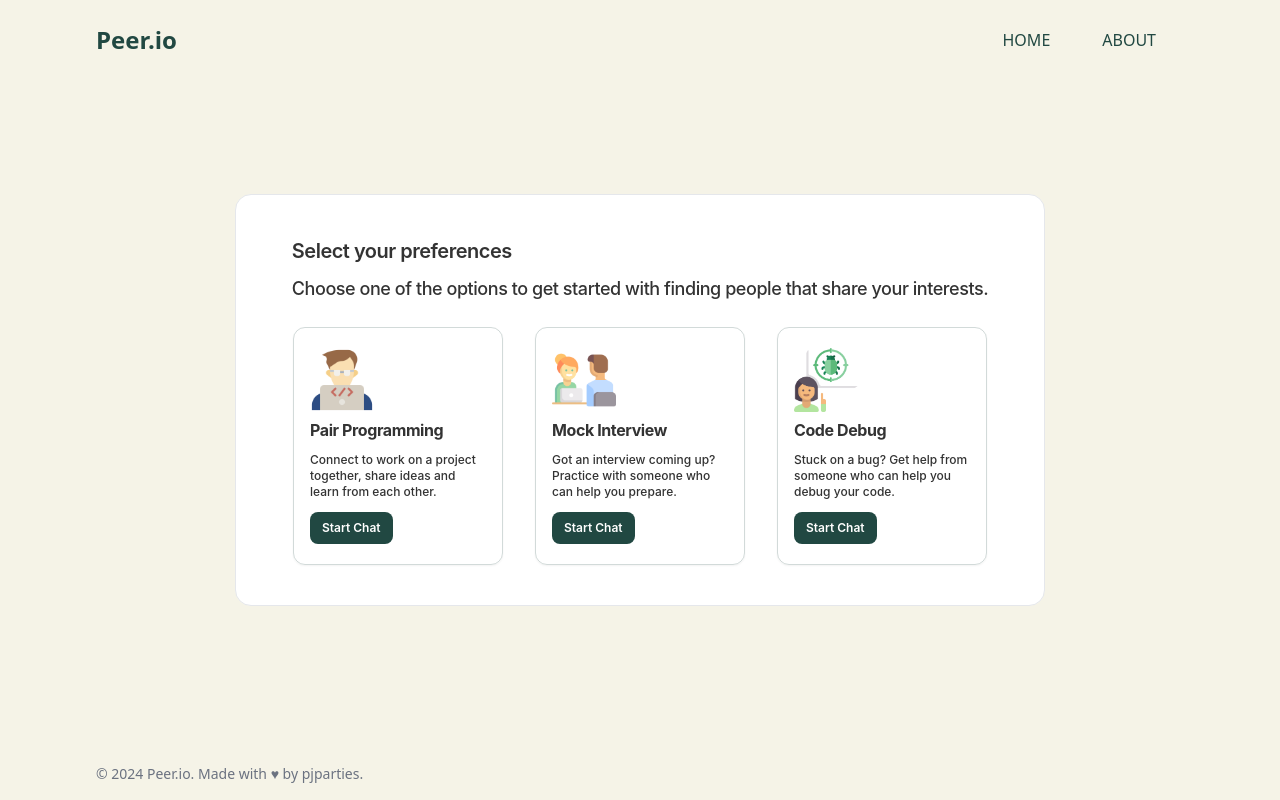
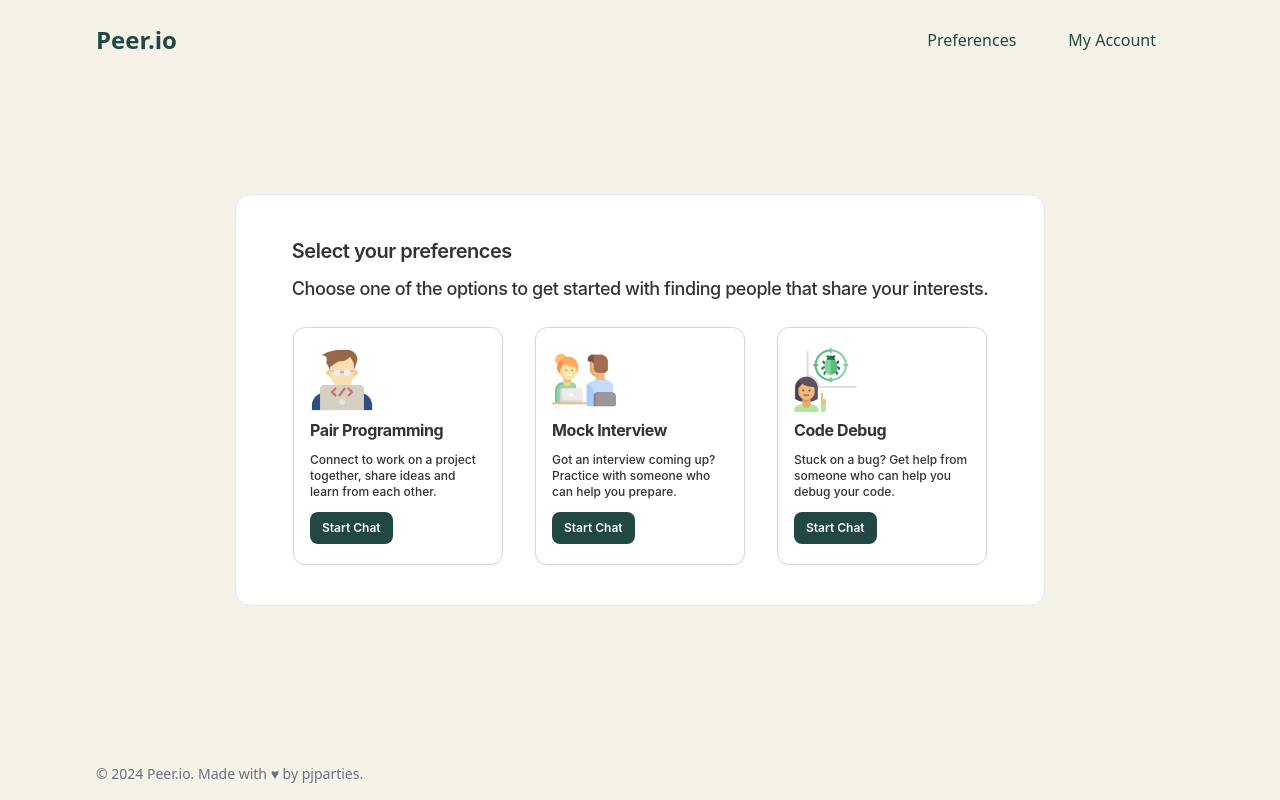
Before and after one commit to pjparties/peer-f, a React (Vite) app: page /preferences in a window 1280 px wide. Built offline with nearby package versions, Linux system fonts and the light colour scheme; no server answers.

Commit message:
feat: updated header links

```diff
--- a/src/components/Header.jsx
+++ b/src/components/Header.jsx
@@ -1,5 +1,6 @@
 import { useState } from 'react';
 import { AiOutlineClose, AiOutlineMenu } from 'react-icons/ai';
+import { Link } from 'react-router-dom';
 
 const Header = () => {
   // State to manage the navbar's visibility
@@ -13,19 +14,21 @@ const Header = () => {
   return (
     <div className='bg-primary w-screen absolute top-0 flex justify-between items-center py-6 px-24'>
       {/* Logo */}
-      <h1 className='text-secondary font-bold text-2xl'>
-        Peer.io
-      </h1>
+      <Link to='/'>
+        <h1 className='text-secondary font-bold text-2xl'>
+          Peer.io
+        </h1>
+      </Link>
       {/* Desktop Navigation */}
       <ul className='hidden md:flex'>
         <li >
           <span to='/' className='p-4 hover:text-secondary hover:font-bold text-secondary mr-1 py-[10px] px-6 cursor-pointer duration-100' >
-            HOME
+            Preferences
           </span>
         </li>
         <li>
           <span to='/' className='p-4 hover:text-secondary hover:font-bold text-secondary mr-1 py-[10px] px-6 cursor-pointer duration-100'>
-            ABOUT
+            My Account
           </span>
         </li>
       </ul>
@@ -45,12 +48,12 @@ const Header = () => {
         {/* Mobile Navigation Items */}
         <li className='my-[12px] mr-[1px]'>
           <span to="/" className='p-4 hover:text-secondary text-lg px-[24px] hover:font-bold text-secondary py-[10px] cursor-pointer duration-100'>
-            HOME
+            Preferences
           </span>
         </li>
         <li className='my-[12px] mr-[1px]'>
           <span to="/" className='p-4 hover:text-secondary text-lg my-[12px] px-[24px] hover:font-bold text-secondary mr-1 py-[10px]  cursor-pointer duration-100'>
-            ABOUT
+            My Account
           </span>
         </li>
       </ul>
```
